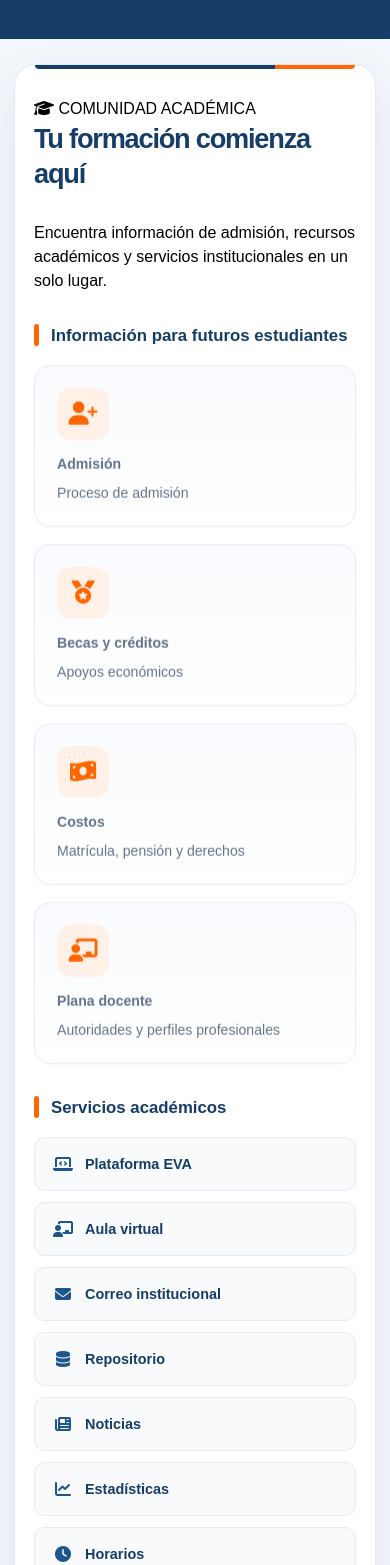
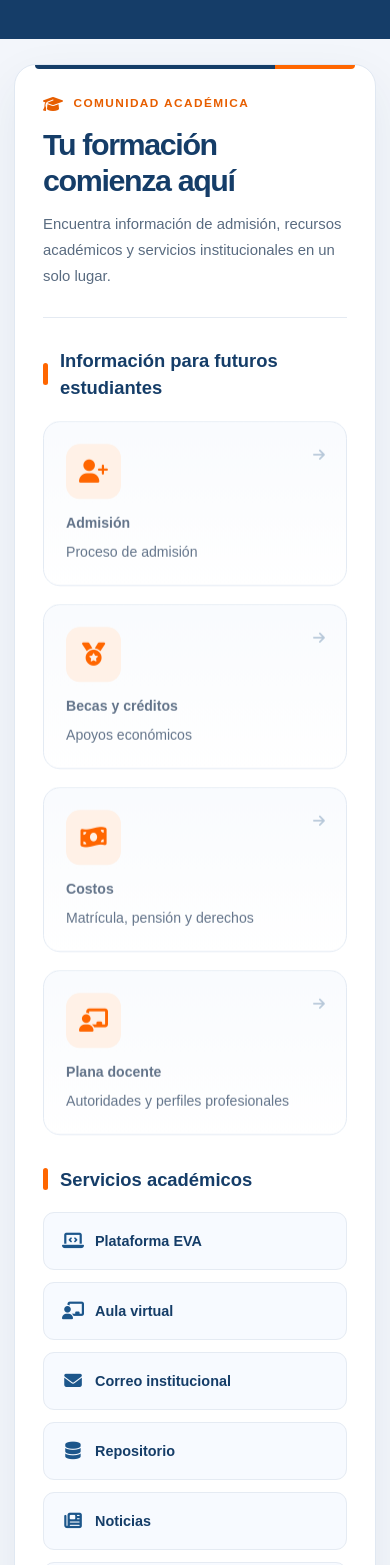
Before and after one commit to Javier-QA/peruano-canadiense-web, an Angular app in the folder Frontend/: page /inicio in a window 390 px wide. Shown: the part 1083-2648 px from the top of the page. Built offline with nearby package versions, Linux system fonts and the light colour scheme; no server answers.

Commit message:
Reforzar identidad educativa y jerarquía académica de Inicio

```diff
--- a/Frontend/src/app/features/inicio/components/gestion/gestion.css
+++ b/Frontend/src/app/features/inicio/components/gestion/gestion.css
@@ -221,3 +221,23 @@
 .gestion-link:hover { color:#153d68; border-color:#a9c5df; background:#edf5fd; }
 @media(max-width:1000px) { .gestion-grid--featured,.gestion-list { grid-template-columns:repeat(2,minmax(0,1fr)); } }
 @media(max-width:600px) { .gestion-section { padding:32px 19px; } .gestion-section::before { left:20px; right:20px; } .gestion-grid--featured { grid-template-columns:1fr; } .gestion-card { min-height:0; padding:22px; } .gestion-card i { margin-bottom:14px; } .gestion-list { grid-template-columns:1fr; } }
+
+/* Identidad académica: cabecera editorial y navegación por servicios */
+.gestion-section { padding:clamp(28px,4vw,54px); }
+.gestion-intro { position:relative; margin-bottom:36px; padding-bottom:27px; border-bottom:1px solid #e4eaf2; }
+.section-eyebrow { display:inline-flex; align-items:center; gap:9px; margin-bottom:14px; color:#e75e00; font-size:.74rem; font-weight:800; letter-spacing:.12em; }
+.section-eyebrow i { font-size:1rem; }
+.gestion-intro .section-title { margin:0 0 13px; font-size:clamp(1.9rem,3.2vw,2.7rem); line-height:1.18; letter-spacing:-.045em; }
+.section-description { max-width:670px; font-size:1rem; line-height:1.75; color:#596b80; }
+.gestion-heading { margin:29px 0 19px; font-size:1.15rem; }
+.gestion-grid--featured { gap:18px; }
+.gestion-card { position:relative; overflow:hidden; min-height:210px; border-radius:17px; }
+.gestion-card::after { content:"\f061"; font-family:"Font Awesome 6 Free"; font-weight:900; position:absolute; top:23px; right:21px; color:#b7c8d9; font-size:.85rem; }
+.gestion-card:hover::after { color:#ff6600; }
+.gestion-card i { width:55px; height:55px; }
+.gestion-card-title { font-size:1.1rem; }
+.gestion-list { grid-template-columns:repeat(3,minmax(0,1fr)); gap:12px; }
+.gestion-link { min-height:58px; padding:14px 17px; background:#f7faff; }
+.gestion-link i { font-size:1.1rem; }
+@media(max-width:1000px) { .gestion-list { grid-template-columns:repeat(2,minmax(0,1fr)); } }
+@media(max-width:600px) { .gestion-intro { margin-bottom:23px; } .section-description { font-size:.93rem; } .gestion-grid--featured,.gestion-list { grid-template-columns:1fr; } .gestion-card { min-height:0; } }
```
